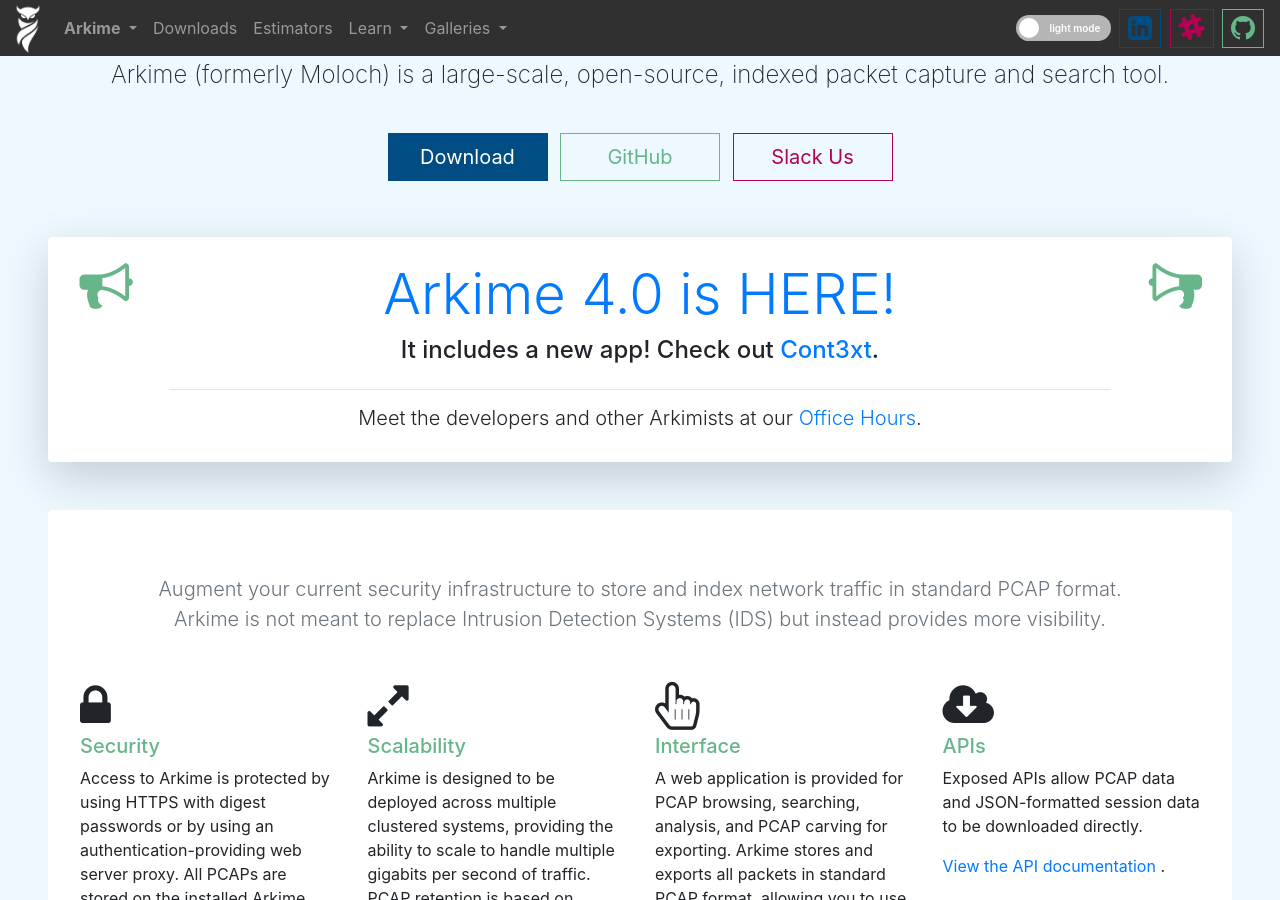
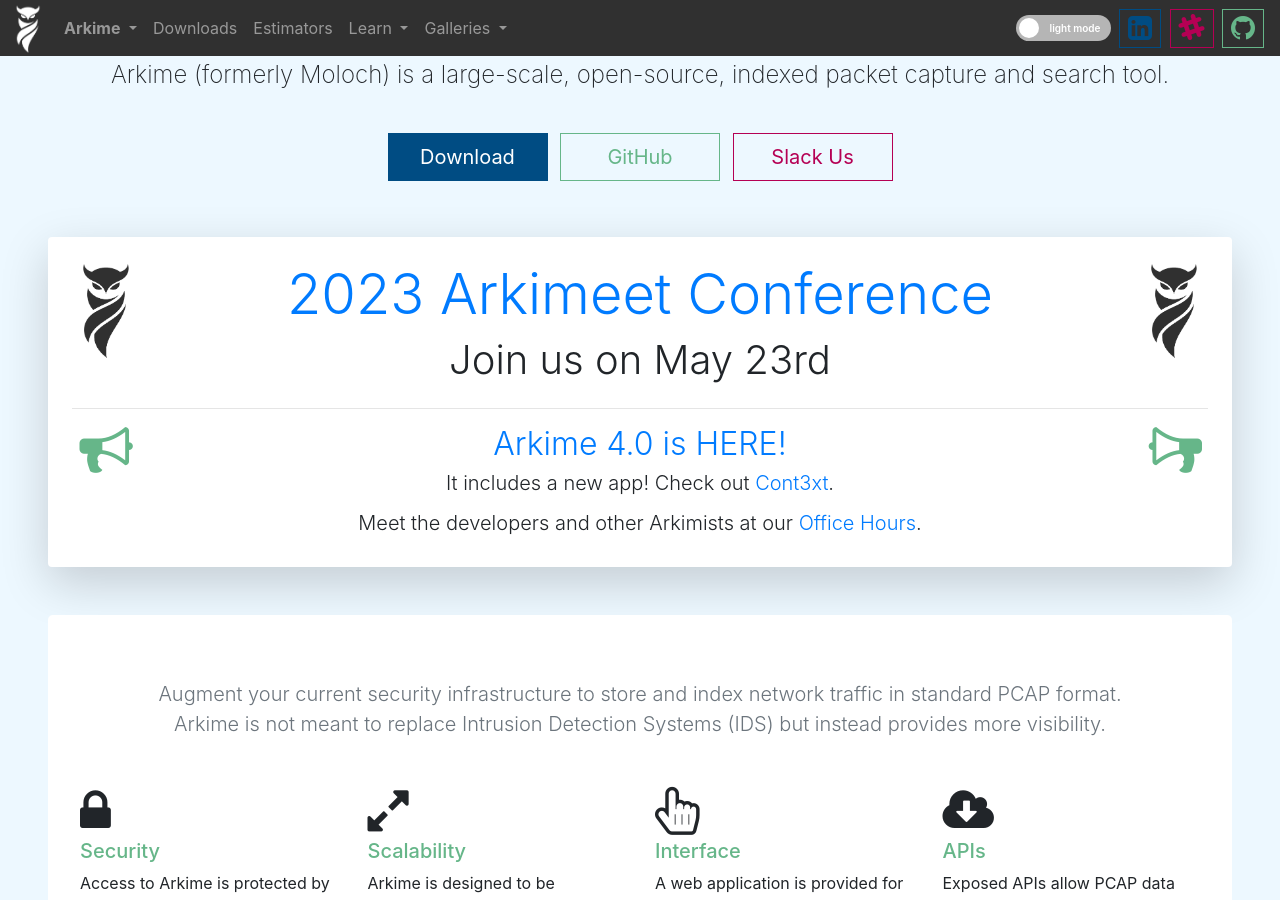
Before and after one commit to arkime/arkimeweb, a Jekyll site: the page built from index.html, in a window 1280 px wide and 900 px high, scrolled down 321 px. Built offline with Jekyll 4.4.1, drawn with Linux system fonts in a browser that asks for light colours.

Commit message:
add arkimeet to index page

```diff
--- a/index.html
+++ b/index.html
@@ -87,6 +87,39 @@
         </div>
       </div>
       <div class="shadow-lg p-4 mb-5 mr-5 ml-5 bg-white rounded">
+
+        <div class="row">
+          <div class="col-1 d-none d-lg-block">
+            <h1 class="text-center primary-theme-text">
+              <img class="arkime-logo black-arkime d-none d-sm-none d-md-none d-lg-inline" height="100px" />
+            </h1>
+          </div>
+          <div class="col-lg-10">
+            <div class="row">
+              <div class="col">
+                <h4 class="display-4 text-center">
+                  <a href="arkimeet" class="no-decoration">
+                    2023 Arkimeet Conference
+                  </a>
+                </h4>
+              </div>
+            </div>
+            <div class="row">
+              <div class="col">
+                <h4 class="display-4 text-center"
+                  style="font-size: 2.5rem;">
+                  Join us on May 23rd
+                </h4>
+              </div>
+            </div>
+          </div>
+          <div class="col-1 d-none d-lg-block">
+            <h1 class="text-center primary-theme-text">
+              <img class="arkime-logo black-arkime d-none d-sm-none d-md-none d-lg-inline" height="100px" />
+            </h1>
+          </div>
+        </div>
+        <hr>
         <div class="row">
           <div class="col-1 d-none d-lg-block">
             <h1 class="text-center primary-theme-text">
@@ -96,7 +129,8 @@
           <div class="col-lg-10">
             <div class="row">
               <div class="col">
-                <h4 class="display-4 text-center">
+                <h4 class="display-4 lead text-center"
+                  style="font-size: 2rem;">
                   <a href="v4release" class="no-decoration">
                     Arkime 4.0 is HERE!
                   </a>
@@ -105,17 +139,16 @@
             </div>
             <div class="row">
               <div class="col">
-                <h4 class="display-5 text-center">
+                <h4 class="display-5 lead text-center">
                   It includes a new app! Check out
                   <a href="cont3xt" class="no-decoration">
                     Cont3xt</a>.
                 </h4>
               </div>
             </div>
-            <hr>
-            <div class="row">
+            <div class="row mt-2">
               <div class="col">
-                <h4 class="display-5 lead text-center">
+                <h4 class="lead text-center">
                   Meet the developers and other Arkimists at our
                   <a href="mini-arkimeetus" class="no-decoration">
                     Office Hours</a>.
@@ -130,16 +163,6 @@
           </div>
         </div>
       </div>
-      <!-- <div class="row">
-        <div class="col">
-          <h1 class="display-5 text-center">
-            <img src="assets/simple_logo.png" height="40px" style="margin-top:-4px;" />&nbsp;
-            <a href="on" class="no-decoration primary-theme-text">
-              Join us!</a>
-            &nbsp;<img src="assets/simple_logo.png" height="40px" style="margin-top:-4px;" />
-          </h1>
-        </div>
-      </div> -->
       <div class="jumbotron jumbotron-white mb-5 mt-5 ml-5 mr-5">
         <p class="lead text-center text-muted">
           Augment your current security infrastructure to store and
```
